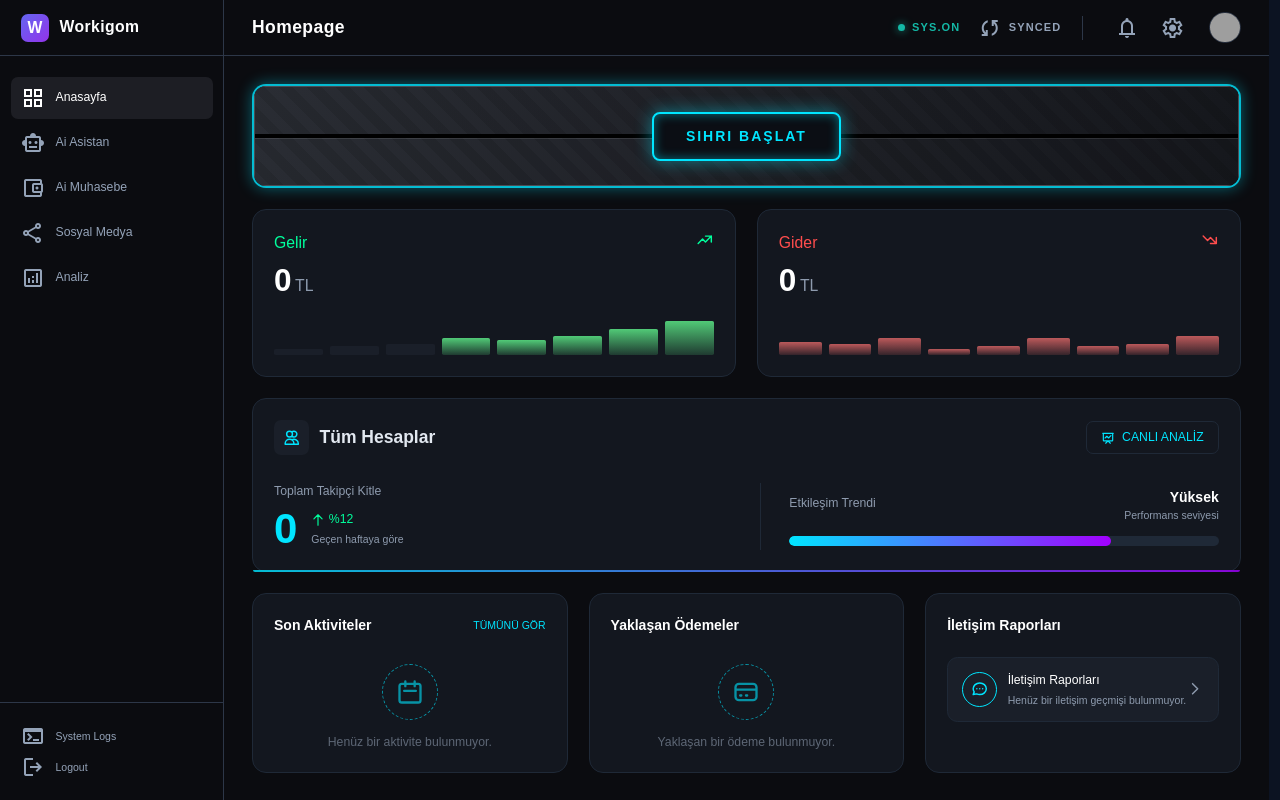
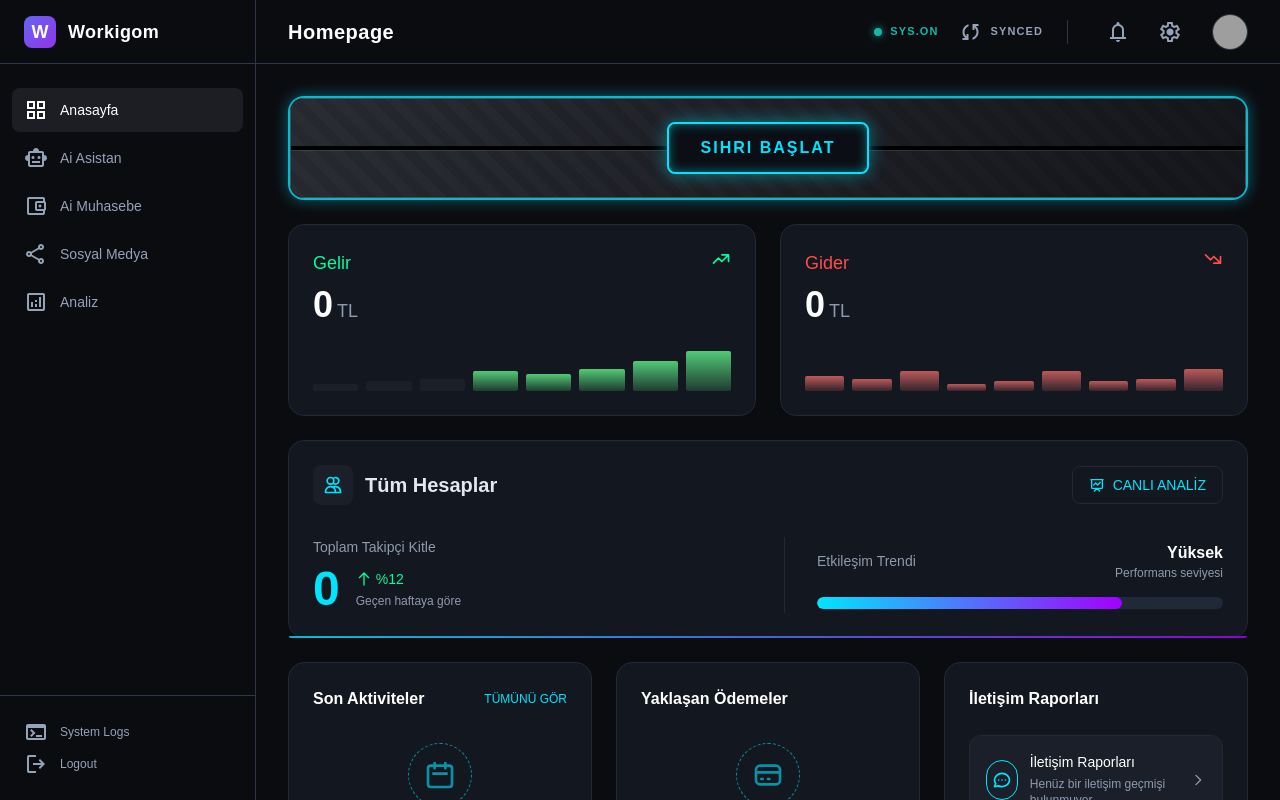
Before and after one commit to cicicarscom-pixel/flowweb, a Next.js app: page / in a window 1280 px wide. Built offline with nearby package versions, Linux system fonts and the light colour scheme; grey boxes are pictures that could not be loaded.

Commit message:
style: Remove global 14px font size scaling to restore normal size

```diff
--- a/src/app/globals.css
+++ b/src/app/globals.css
@@ -21,7 +21,6 @@
     --color-outline: #988d9f;
     --color-error: #ffb4ab;
   }
-  html { font-size: 14px; }
 }
 
 body {
```
